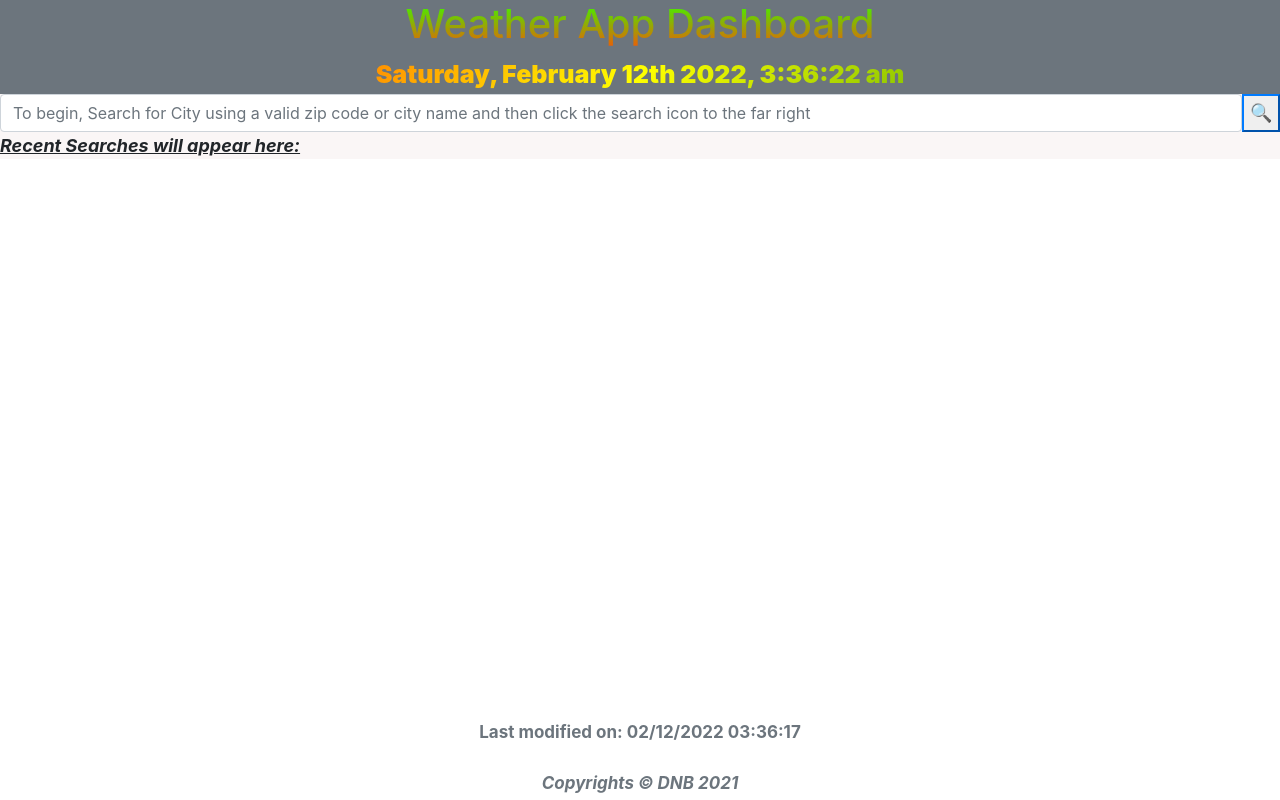
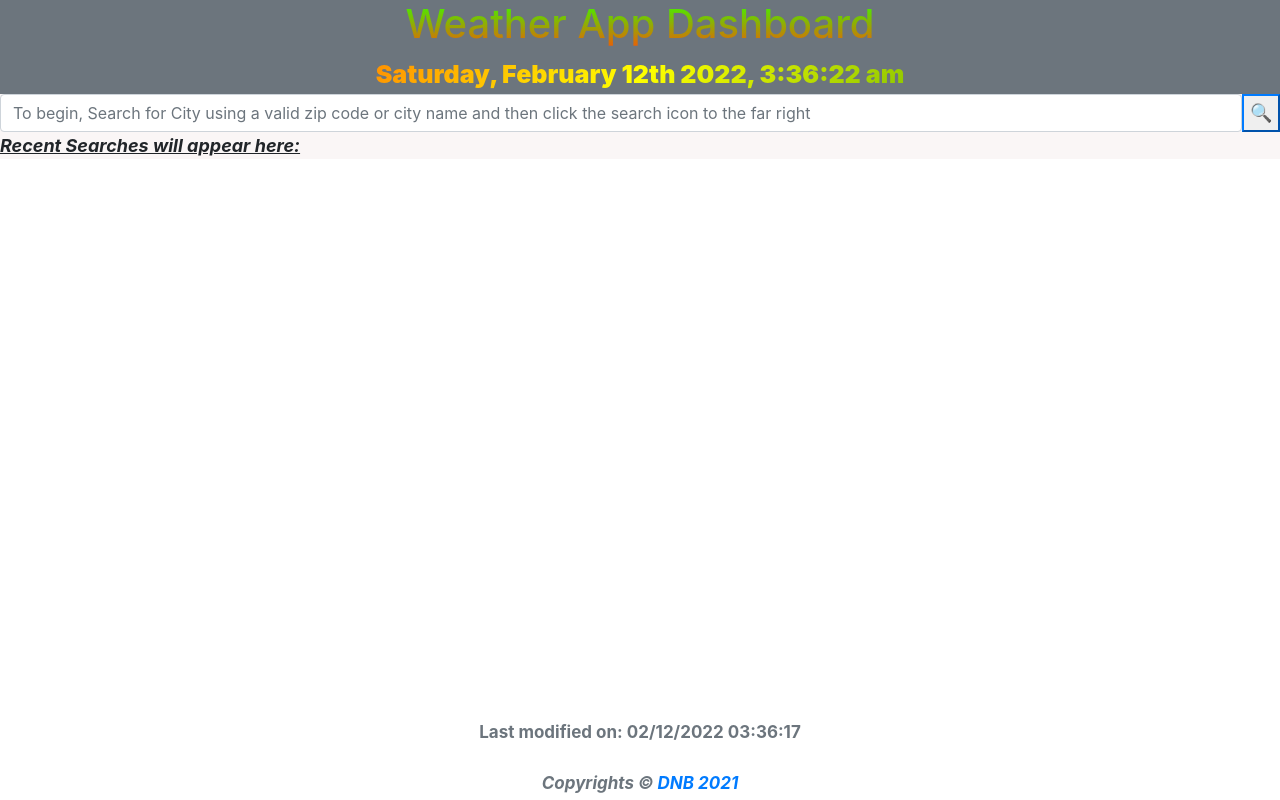
Before and after one commit to DionneNoellaBarretto/06-Weather-Dashboard-API, a plain HTML site: page index.html in a window 1280 px wide. Drawn offline with nearby package versions, Linux system fonts and the light colour scheme.

Commit message:
Update index.html

```diff
--- a/index.html
+++ b/index.html
@@ -90,7 +90,7 @@
   <br>
   <br>
   <!-- leaving a gap here to accommodate spacing on mobile screens -->
-  <em> Copyrights &copy; DNB 2021 </em>
+    <em> Copyrights &copy; <a href="https://dionnenoellabarretto.github.io/" target="_blank">DNB 2021 </a></em>
 </footer>
 
 <!-- added for thermometer icon to appear in the main flash card -->
```
